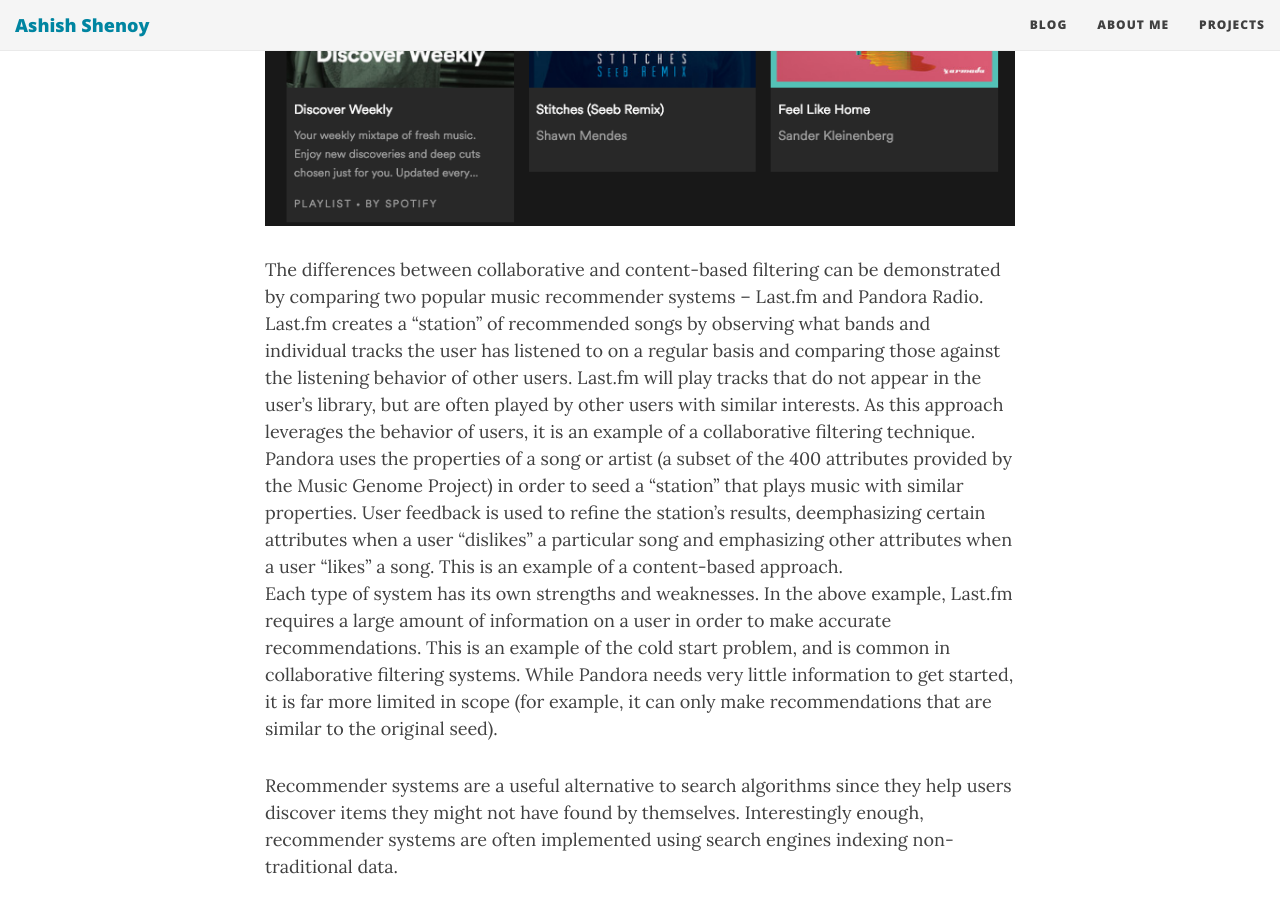
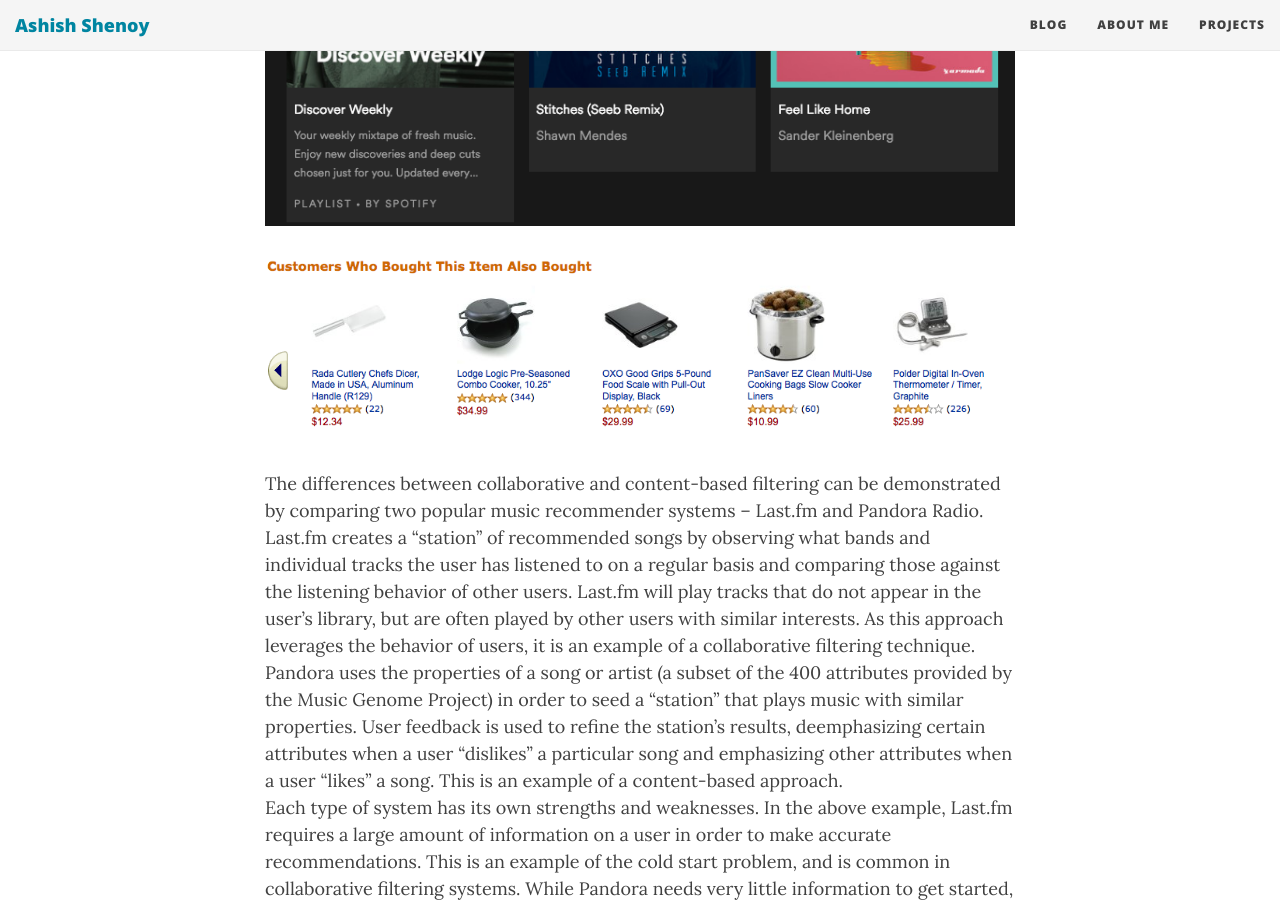
Before and after one commit to ashishvshenoy/ashishvshenoy.github.io, a Jekyll site: the page built from _posts/2017-03-21-recommender-systems-and-collaborative-filtering-walkthrough.md, in a window 1280 px wide and 900 px high, scrolled down 3077 px. Built offline with Jekyll 4.4.1, drawn with Linux system fonts in a browser that asks for light colours; nearby versions of some CDN libraries; formulas are drawn with MathJax 3.

Commit message:
Updated 2017-03-21-recommender-systems-and-collaborative-filtering-walkthrough.md

```diff
--- a/_posts/2017-03-21-recommender-systems-and-collaborative-filtering-walkthrough.md
+++ b/_posts/2017-03-21-recommender-systems-and-collaborative-filtering-walkthrough.md
@@ -71,6 +71,8 @@
 
 ![spotify_recommendation.png]({{site.baseurl}}/img/spotify_recommendation.png)
 
+![amazon_collab.png]({{site.baseurl}}/img/amazon_collab.png)
+
 
 The differences between collaborative and content-based filtering can be
 demonstrated by comparing two popular music recommender systems –
```
Also changed, not shown: other parts of _posts/2017-03-21-recommender-systems-and-collaborative-filtering-walkthrough.md (+2 -0 lines).
